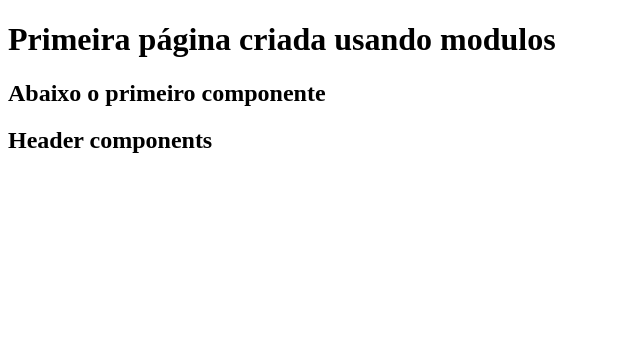
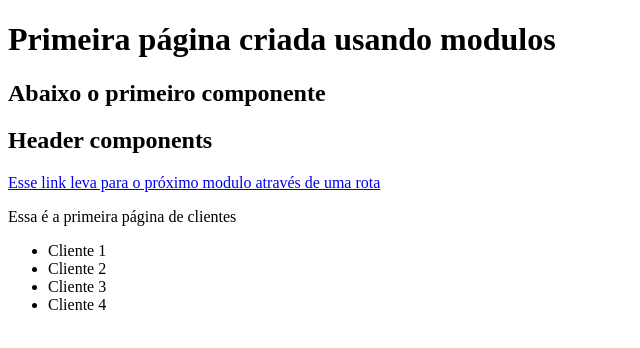
Before and after one commit to feitosajr1/desenviMobile, an Angular app in the folder a.02/modulos-rotas/: page /client in a window 1280 px wide. Before the commit this address led to /. Shown: the top 348 px of the page, without its empty margins (0-640 px from the left). Built offline with nearby package versions, Linux system fonts and the light colour scheme.

Commit message:
Fist router

```diff
--- a/a.02/modulos-rotas/src/app/app-routing.module.ts
+++ b/a.02/modulos-rotas/src/app/app-routing.module.ts
@@ -1,10 +1,20 @@
-import { NgModule } from '@angular/core';
+import { Component, NgModule } from '@angular/core';
 import { RouterModule, Routes } from '@angular/router';
+import path from 'path';
+import { ClientListPage } from './pages/client-list-page-component';
 
-const routes: Routes = [];
+//declaro uma rota constante para o modúlo que foi criado e instanciado em "client-list-page-components.ts" exportando a classe "ClientListPage", essa rota irá ter um path que servirá como um link para referênciar a rota até o objeto que quero usar.
+const routes: Routes = [
+  {
+    path: 'client',
+    component: ClientListPage,
+  },
+];
 
 @NgModule({
   imports: [RouterModule.forRoot(routes)],
-  exports: [RouterModule]
+  exports: [RouterModule],
 })
-export class AppRoutingModule { }
+export class AppRoutingModule {}
+
+//contina em "header.components.html"
--- a/a.02/modulos-rotas/src/app/app.component.html
+++ b/a.02/modulos-rotas/src/app/app.component.html
@@ -1,3 +1,4 @@
 <h1>Primeira página criada usando modulos</h1>
 <h2>Abaixo o primeiro componente</h2>
 <app-header></app-header>
+<router-outlet></router-outlet>
--- a/a.02/modulos-rotas/src/app/app.module.ts
+++ b/a.02/modulos-rotas/src/app/app.module.ts
@@ -9,10 +9,12 @@ import { AppRoutingModule } from './app-routing.module';
 import { AppComponent } from './app.component';
 import { HeaderComponent } from './components/header-components';
 
+//Ng é como se fosse um objeto passando parêmetros e caracteristicas como declarations, imports, proividers, bootstraps.
 @NgModule({
   declarations: [AppComponent],
   imports: [BrowserModule, AppRoutingModule, ComponentModule],
   providers: [provideClientHydration()],
   bootstrap: [AppComponent],
 })
+// exporta a classe para ser usada.
 export class AppModule {}
--- a/a.02/modulos-rotas/src/app/components/components.modules.ts
+++ b/a.02/modulos-rotas/src/app/components/components.modules.ts
@@ -1,7 +1,10 @@
 import { NgModule } from '@angular/core';
 import { HeaderComponent } from './header-components';
+import { RouterModule } from '@angular/router';
 
 @NgModule({
+  //importamos as rotas no moódulo ele inteiro foi criado manualmente, para que a rota que criamos funcione, elas precisam ser importadas aqui com a classe do modulo de rotas "RouterModule"
+  imports: [RouterModule],
   declarations: [HeaderComponent],
   exports: [HeaderComponent],
 })
--- a/a.02/modulos-rotas/src/app/components/header.components.html
+++ b/a.02/modulos-rotas/src/app/components/header.components.html
@@ -1 +1,12 @@
 <h2>Header components</h2>
+<!--
+  Crio um link para levar até o outro módulo, esse link vai chamar através de uma rota o mudulo que criamos.
+-->
+<a [routerLink]="['./client']"
+  >Esse link leva para o próximo modulo através de uma rota</a
+>
+
+<!--
+  Caso esse templete "header.component" (commo o módulo inteiro)  tenha sido criado manualmente, é possível que as rotas não estejam importadas no arquivo TypeScript, temos que importar as rotas no módulo para que elas funcionem.
+  -> Continua em components.modules.ts
+-->
--- a/a.02/modulos-rotas/src/app/pages/client-list-page-component.html
+++ b/a.02/modulos-rotas/src/app/pages/client-list-page-component.html
@@ -0,0 +1,11 @@
+<!--Crio um componente para ser usado.
+  -> Continua em "client-list-component"
+-->
+<p>Essa é a primeira página de clientes</p>
+
+<ul>
+  <li>Cliente 1</li>
+  <li>Cliente 2</li>
+  <li>Cliente 3</li>
+  <li>Cliente 4</li>
+</ul>
```
Also changed, not shown: a.02/modulos-rotas/src/app/pages/client-list-page-component.ts (+12 -0 lines).
